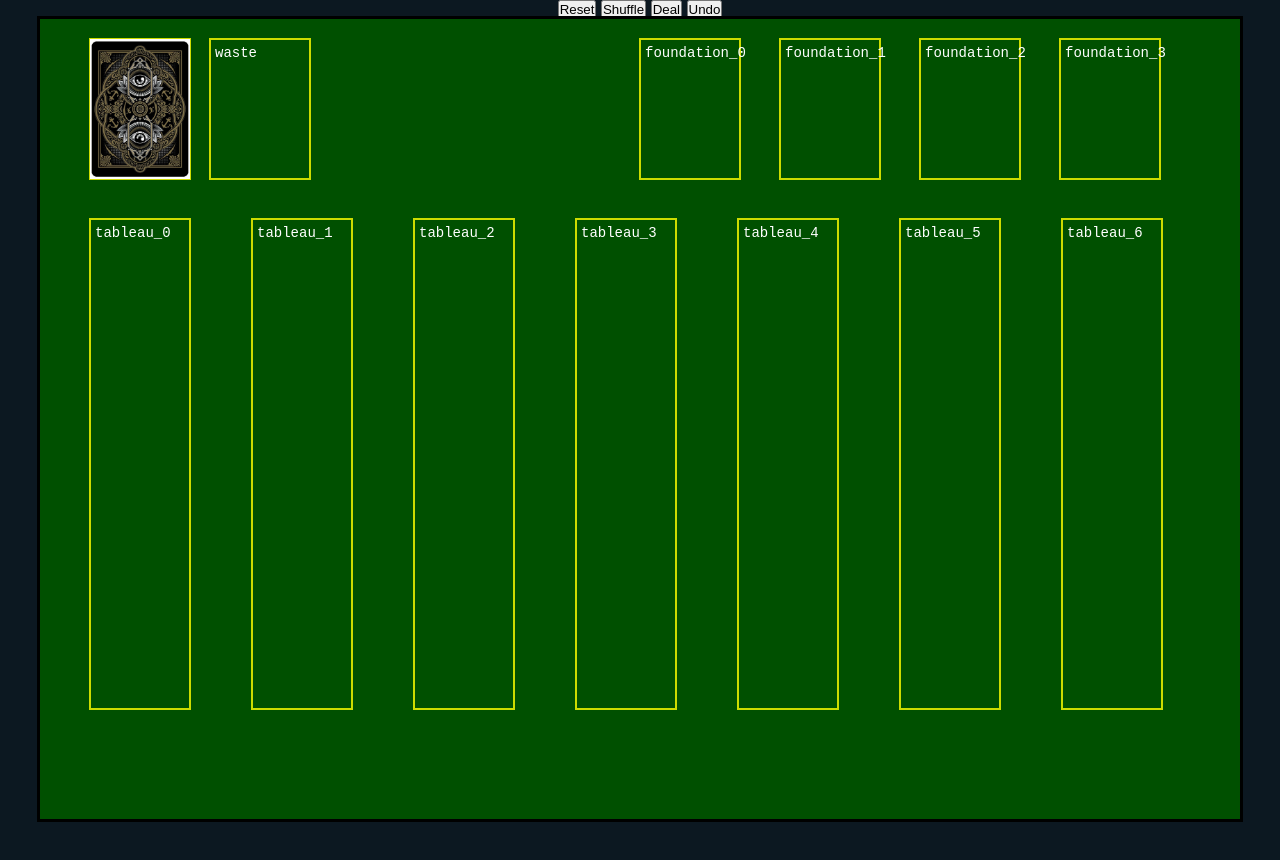
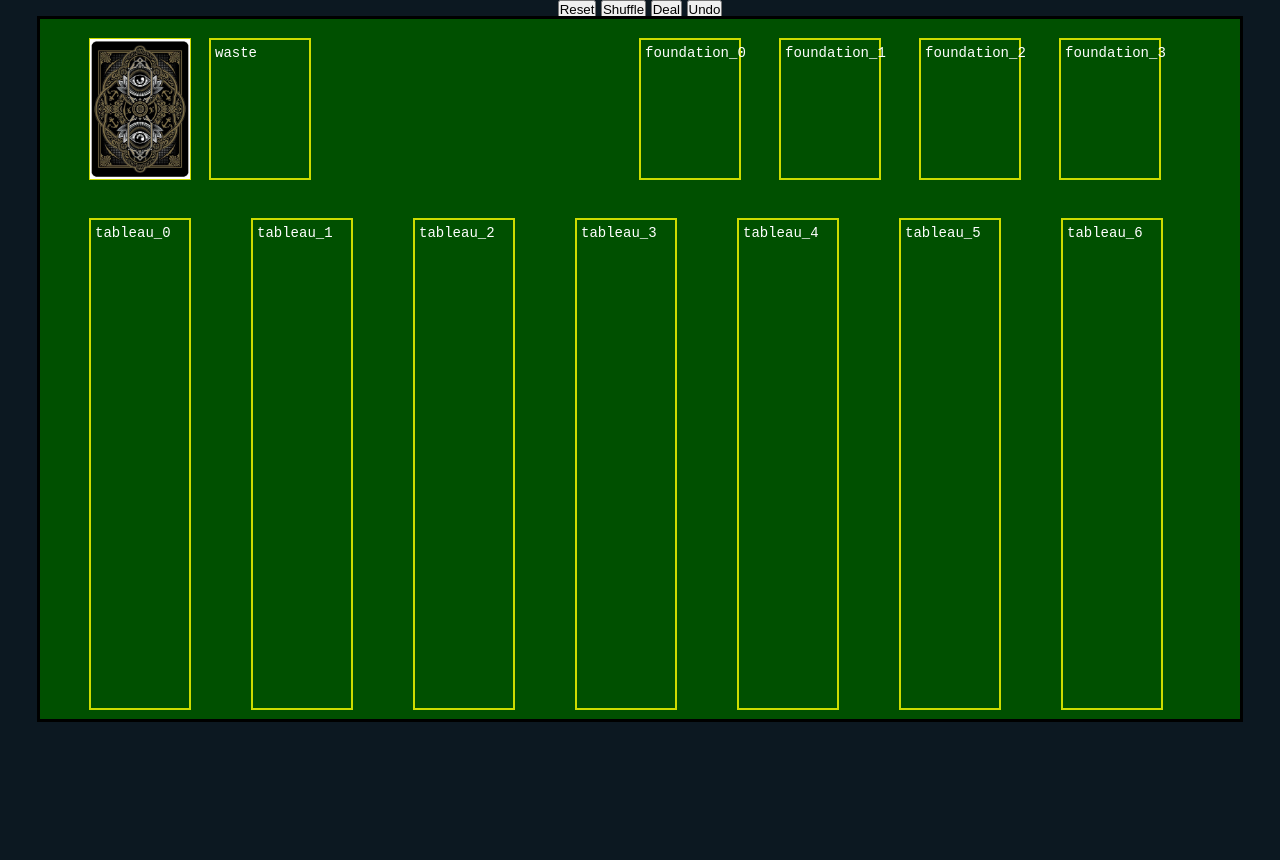
Before and after one commit to ifnowcode/solitaire, a plain HTML site: page index.html in a window 1280 px wide. After the commit the page ends 823 px from the top, so only its background shows below. Drawn offline with Linux system fonts and the light colour scheme.

Commit message:
Changed canvas height

```diff
--- a/index.html
+++ b/index.html
@@ -58,7 +58,7 @@
     <button onclick="undo()">Undo</button>
     <div class="wrapper">
       <!-- <canvas id="canvas" width="1200" height="700">Your browser doesn't support canvas</canvas> -->
-      <canvas id="canvas" width="1200" height="800">Your browser doesn't support canvas</canvas>
+      <canvas id="canvas" width="1200" height="700">Your browser doesn't support canvas</canvas>
     </div>
   </div>
   <script src='./js/utils.js'></script> <!-- -->
```
